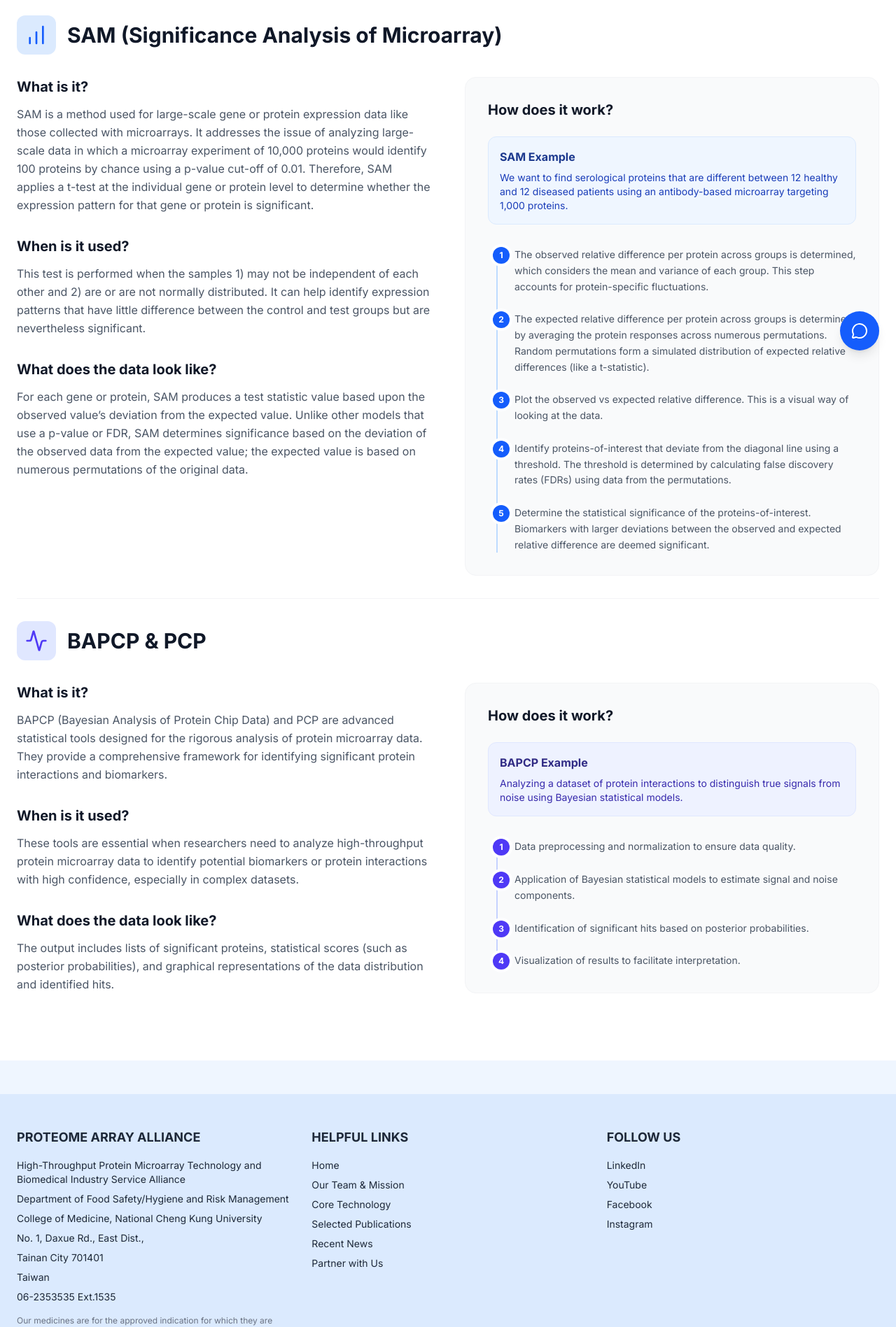
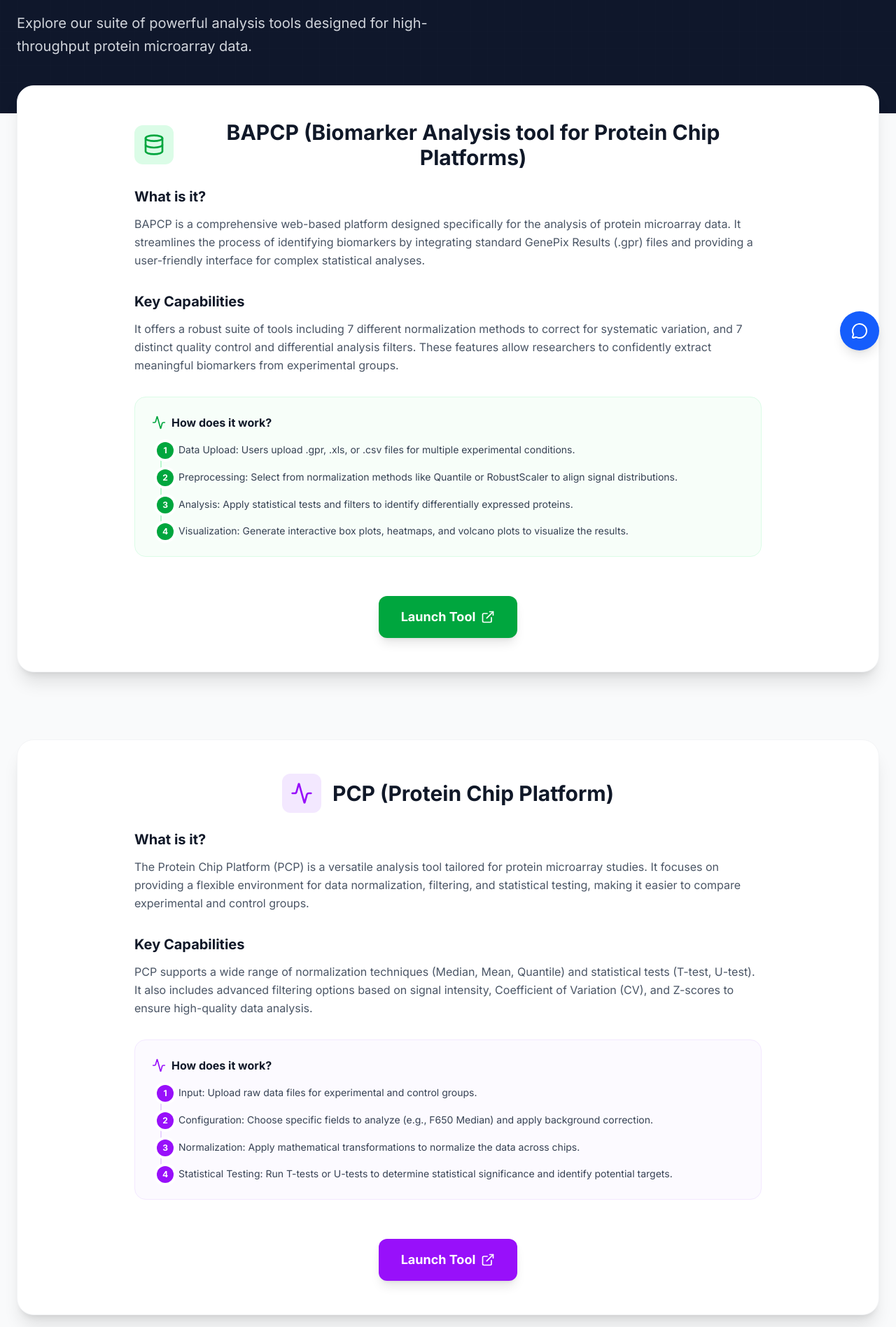
Before and after one commit to vishxrad/hitlab-website, a Next.js app: page /tools in a window 1280 px wide. Shown: the part 275-2172 px from the top of the page at 70% size. Built offline with nearby package versions, Linux system fonts and the light colour scheme.

Commit message:
yeah tools

```diff
--- a/app/locales/en/tools.json
+++ b/app/locales/en/tools.json
@@ -1,5 +1,6 @@
 {
   "title": "Data Analysis Tools",
+  "launchTool": "Launch Tool",
   "sam": {
     "title": "SAM (Significance Analysis of Microarray)",
     "whatIsIt": {
@@ -30,31 +31,43 @@
     }
   },
   "bapcp": {
-    "title": "BAPCP & PCP",
+    "title": "BAPCP (Biomarker Analysis tool for Protein Chip Platforms)",
     "whatIsIt": {
       "title": "What is it?",
-      "content": "BAPCP (Bayesian Analysis of Protein Chip Data) and PCP are advanced statistical tools designed for the rigorous analysis of protein microarray data. They provide a comprehensive framework for identifying significant protein interactions and biomarkers."
+      "content": "BAPCP is a comprehensive web-based platform designed specifically for the analysis of protein microarray data. It streamlines the process of identifying biomarkers by integrating standard GenePix Results (.gpr) files and providing a user-friendly interface for complex statistical analyses."
     },
-    "whenIsItUsed": {
-      "title": "When is it used?",
-      "content": "These tools are essential when researchers need to analyze high-throughput protein microarray data to identify potential biomarkers or protein interactions with high confidence, especially in complex datasets."
+    "capabilities": {
+      "title": "Key Capabilities",
+      "content": "It offers a robust suite of tools including 7 different normalization methods to correct for systematic variation, and 7 distinct quality control and differential analysis filters. These features allow researchers to confidently extract meaningful biomarkers from experimental groups."
     },
-    "howDoesItWork": {
+    "workflow": {
       "title": "How does it work?",
-      "example": {
-        "title": "BAPCP Example",
-        "description": "Analyzing a dataset of protein interactions to distinguish true signals from noise using Bayesian statistical models."
-      },
       "steps": [
-        "Data preprocessing and normalization to ensure data quality.",
-        "Application of Bayesian statistical models to estimate signal and noise components.",
-        "Identification of significant hits based on posterior probabilities.",
-        "Visualization of results to facilitate interpretation."
+        "Data Upload: Users upload .gpr, .xls, or .csv files for multiple experimental conditions.",
+        "Preprocessing: Select from normalization methods like Quantile or RobustScaler to align signal distributions.",
+        "Analysis: Apply statistical tests and filters to identify differentially expressed proteins.",
+        "Visualization: Generate interactive box plots, heatmaps, and volcano plots to visualize the results."
       ]
+    }
+  },
+  "pcp": {
+    "title": "PCP (Protein Chip Platform)",
+    "whatIsIt": {
+      "title": "What is it?",
+      "content": "The Protein Chip Platform (PCP) is a versatile analysis tool tailored for protein microarray studies. It focuses on providing a flexible environment for data normalization, filtering, and statistical testing, making it easier to compare experimental and control groups."
     },
-    "dataLookLike": {
-      "title": "What does the data look like?",
-      "content": "The output includes lists of significant proteins, statistical scores (such as posterior probabilities), and graphical representations of the data distribution and identified hits."
+    "capabilities": {
+      "title": "Key Capabilities",
+      "content": "PCP supports a wide range of normalization techniques (Median, Mean, Quantile) and statistical tests (T-test, U-test). It also includes advanced filtering options based on signal intensity, Coefficient of Variation (CV), and Z-scores to ensure high-quality data analysis."
+    },
+    "workflow": {
+      "title": "How does it work?",
+      "steps": [
+        "Input: Upload raw data files for experimental and control groups.",
+        "Configuration: Choose specific fields to analyze (e.g., F650 Median) and apply background correction.",
+        "Normalization: Apply mathematical transformations to normalize the data across chips.",
+        "Statistical Testing: Run T-tests or U-tests to determine statistical significance and identify potential targets."
+      ]
     }
   }
 }
--- a/app/locales/zh-TW/tools.json
+++ b/app/locales/zh-TW/tools.json
@@ -1,5 +1,6 @@
 {
   "title": "資料分析工具",
+  "launchTool": "啟動工具",
   "sam": {
     "title": "SAM (微陣列顯著性分析)",
     "whatIsIt": {
@@ -30,31 +31,43 @@
     }
   },
   "bapcp": {
-    "title": "BAPCP & PCP",
+    "title": "BAPCP (蛋白質晶片平台生物標記分析工具)",
     "whatIsIt": {
       "title": "這是什麼？",
-      "content": "BAPCP (蛋白質晶片數據的貝葉斯分析) 和 PCP 是專為嚴格分析蛋白質微陣列數據而設計的高級統計工具。它們提供了一個全面的框架來識別顯著的蛋白質相互作用和生物標誌物。"
+      "content": "BAPCP 是一個專為蛋白質微陣列數據分析設計的綜合性網頁平台。它通過整合標準 GenePix 結果 (.gpr) 檔案並提供用於複雜統計分析的用戶友好界面，簡化了生物標記識別的過程。"
     },
-    "whenIsItUsed": {
-      "title": "什麼時候使用？",
-      "content": "當研究人員需要分析高通量蛋白質微陣列數據以高可信度識別潛在的生物標誌物或蛋白質相互作用時，特別是在複雜的數據集中，這些工具至關重要。"
+    "capabilities": {
+      "title": "主要功能",
+      "content": "它提供了一套強大的工具，包括 7 種不同的標準化方法來校正系統變異，以及 7 種獨特的品質控制和差異分析過濾器。這些功能使研究人員能夠自信地從實驗組中提取有意義的生物標記。"
     },
-    "howDoesItWork": {
+    "workflow": {
       "title": "它是如何運作的？",
-      "example": {
-        "title": "BAPCP 範例",
-        "description": "使用貝葉斯統計模型分析蛋白質相互作用數據集，以區分真實信號和噪聲。"
-      },
       "steps": [
-        "數據預處理和標準化以確保數據質量。",
-        "應用貝葉斯統計模型來估計信號和噪聲分量。",
-        "根據後驗概率識別顯著結果。",
-        "結果的可視化以促進解釋。"
+        "數據上傳：用戶上傳多個實驗條件的 .gpr、.xls 或 .csv 檔案。",
+        "預處理：選擇標準化方法（如分位數或 RobustScaler）以對齊信號分佈。",
+        "分析：應用統計測試和過濾器以識別差異表達的蛋白質。",
+        "視覺化：生成交互式箱形圖、熱圖和火山圖以視覺化結果。"
       ]
+    }
+  },
+  "pcp": {
+    "title": "PCP (蛋白質晶片平台)",
+    "whatIsIt": {
+      "title": "這是什麼？",
+      "content": "蛋白質晶片平台 (PCP) 是一個專為蛋白質微陣列研究量身定制的多功能分析工具。它專注於為數據標準化、過濾和統計測試提供靈活的環境，使比較實驗組和對照組變得更加容易。"
     },
-    "dataLookLike": {
-      "title": "數據看起來像什麼？",
-      "content": "輸出包括顯著蛋白質列表、統計分數（如後驗概率）以及數據分佈和識別結果的圖形表示。"
+    "capabilities": {
+      "title": "主要功能",
+      "content": "PCP 支援廣泛的標準化技術（中位數、平均值、分位數）和統計測試（T 檢驗、U 檢驗）。它還包括基於信號強度、變異係數 (CV) 和 Z 分數的高級過濾選項，以確保高質量的數據分析。"
+    },
+    "workflow": {
+      "title": "它是如何運作的？",
+      "steps": [
+        "輸入：上傳實驗組和對照組的原始數據檔案。",
+        "配置：選擇要分析的特定欄位（例如 F650 中位數）並應用背景校正。",
+        "標準化：應用數學轉換以標準化跨晶片的數據。",
+        "統計測試：運行 T 檢驗或 U 檢驗以確定統計顯著性並識別潛在目標。"
+      ]
     }
   }
 }
--- a/app/tools/page.tsx
+++ b/app/tools/page.tsx
@@ -1,48 +1,202 @@
 'use client';
 import { useTranslation } from 'react-i18next';
-import { BarChart, Activity } from 'lucide-react';
+import { BarChart, Database, Activity, CheckCircle2, ExternalLink } from 'lucide-react';
+import { motion } from 'framer-motion';
 
 export default function Tools() {
   const { t } = useTranslation();
 
+  const fadeInUp = {
+    initial: { opacity: 0, y: 20 },
+    animate: { opacity: 1, y: 0 },
+    transition: { duration: 0.5 }
+  };
+
   return (
-    <div className="min-h-screen bg-white pt-24 pb-16">
-      <div className="max-w-7xl mx-auto px-6">
-        <div className="mb-12">
-          <h1 className="text-4xl font-bold text-gray-900 mb-4">{t('tools.title')}</h1>
+    <div className="min-h-screen bg-gray-50">
+      {/* Hero Section */}
+      <section className="relative bg-slate-900 pt-32 pb-20 overflow-hidden">
+        <div className="absolute inset-0 bg-[linear-gradient(to_right,#80808012_1px,transparent_1px),linear-gradient(to_bottom,#80808012_1px,transparent_1px)] bg-[size:24px_24px] opacity-20"></div>
+        <div className="absolute top-0 left-1/2 -translate-x-1/2 w-[800px] h-[500px] bg-blue-500/20 rounded-full blur-3xl -z-10"></div>
+
+        <div className="max-w-7xl mx-auto px-6 relative z-10">
+          <motion.div
+            initial={{ opacity: 0, y: 20 }}
+            animate={{ opacity: 1, y: 0 }}
+            transition={{ duration: 0.6 }}
+            className="max-w-3xl"
+          >
+            <h1 className="text-4xl md:text-6xl font-bold text-white mb-6 tracking-tight">
+              {t('tools.title')}
+            </h1>
+            <p className="text-xl text-gray-300 leading-relaxed max-w-2xl">
+              Explore our suite of powerful analysis tools designed for high-throughput protein microarray data.
+            </p>
+          </motion.div>
+        </div>
+      </section>
+
+      <div className="max-w-7xl mx-auto px-6 -mt-10 pb-24 space-y-24 relative z-10">
+
+        {/* BAPCP Section */}
+        <motion.section
+          initial="initial"
+          whileInView="animate"
+          viewport={{ once: true }}
+          variants={fadeInUp}
+          className="bg-white rounded-3xl shadow-xl overflow-hidden border border-gray-100"
+        >
+          <div className="p-8 lg:p-12">
+            <div className="flex flex-col items-center text-center max-w-4xl mx-auto">
+              <div className="flex items-center gap-4 mb-6">
+                <div className="p-3 bg-green-100 rounded-xl text-green-600">
+                  <Database className="w-8 h-8" />
+                </div>
+                <h2 className="text-3xl font-bold text-gray-900">{t('tools.bapcp.title')}</h2>
               </div>
 
+              <div className="space-y-8 w-full text-left">
+                <div className="prose prose-lg prose-green max-w-none">
+                  <h3 className="text-xl font-bold text-gray-900 mb-3">{t('tools.bapcp.whatIsIt.title')}</h3>
+                  <p className="text-gray-600 leading-relaxed">{t('tools.bapcp.whatIsIt.content')}</p>
+                </div>
+
+                <div className="prose prose-lg prose-green max-w-none">
+                  <h3 className="text-xl font-bold text-gray-900 mb-3">{t('tools.bapcp.capabilities.title')}</h3>
+                  <p className="text-gray-600 leading-relaxed">{t('tools.bapcp.capabilities.content')}</p>
+                </div>
+
+                <div className="bg-green-50/50 rounded-2xl p-6 border border-green-100">
+                  <h3 className="font-bold text-gray-900 mb-4 flex items-center gap-2">
+                    <Activity className="w-5 h-5 text-green-600" />
+                    {t('tools.bapcp.workflow.title')}
+                  </h3>
+                  <ol className="space-y-4 relative border-l-2 border-green-200 ml-3">
+                    {(t('tools.bapcp.workflow.steps', { returnObjects: true }) as string[]).map((step, index) => (
+                      <li key={index} className="ml-6 relative">
+                        <span className="absolute -left-[31px] top-0 flex h-6 w-6 items-center justify-center rounded-full bg-green-600 text-xs font-bold text-white ring-4 ring-white">
+                          {index + 1}
+                        </span>
+                        <p className="text-gray-700 text-sm leading-relaxed">{step}</p>
+                      </li>
+                    ))}
+                  </ol>
+                </div>
+
+                <div className="flex justify-center pt-6">
+                  <a
+                    href="https://cosbi.ee.ncku.edu.tw/bapcp/home/"
+                    target="_blank"
+                    rel="noopener noreferrer"
+                    className="inline-flex items-center gap-2 px-8 py-4 bg-green-600 text-white rounded-xl font-bold text-lg hover:bg-green-700 transition-colors shadow-lg hover:shadow-xl transform hover:-translate-y-1"
+                  >
+                    {t('tools.launchTool')}
+                    <ExternalLink className="w-5 h-5" />
+                  </a>
+                </div>
+              </div>
+            </div>
+          </div>
+        </motion.section>
+
+        {/* PCP Section */}
+        <motion.section
+          initial="initial"
+          whileInView="animate"
+          viewport={{ once: true }}
+          variants={fadeInUp}
+          className="bg-white rounded-3xl shadow-xl overflow-hidden border border-gray-100"
+        >
+          <div className="p-8 lg:p-12">
+            <div className="flex flex-col items-center text-center max-w-4xl mx-auto">
+              <div className="flex items-center gap-4 mb-6">
+                <div className="p-3 bg-purple-100 rounded-xl text-purple-600">
+                  <Activity className="w-8 h-8" />
+                </div>
+                <h2 className="text-3xl font-bold text-gray-900">{t('tools.pcp.title')}</h2>
+              </div>
+
+              <div className="space-y-8 w-full text-left">
+                <div className="prose prose-lg prose-purple max-w-none">
+                  <h3 className="text-xl font-bold text-gray-900 mb-3">{t('tools.pcp.whatIsIt.title')}</h3>
+                  <p className="text-gray-600 leading-relaxed">{t('tools.pcp.whatIsIt.content')}</p>
+                </div>
+
+                <div className="prose prose-lg prose-purple max-w-none">
+                  <h3 className="text-xl font-bold text-gray-900 mb-3">{t('tools.pcp.capabilities.title')}</h3>
+                  <p className="text-gray-600 leading-relaxed">{t('tools.pcp.capabilities.content')}</p>
+                </div>
+
+                <div className="bg-purple-50/50 rounded-2xl p-6 border border-purple-100">
+                  <h3 className="font-bold text-gray-900 mb-4 flex items-center gap-2">
+                    <Activity className="w-5 h-5 text-purple-600" />
+                    {t('tools.pcp.workflow.title')}
+                  </h3>
+                  <ol className="space-y-4 relative border-l-2 border-purple-200 ml-3">
+                    {(t('tools.pcp.workflow.steps', { returnObjects: true }) as string[]).map((step, index) => (
+                      <li key={index} className="ml-6 relative">
+                        <span className="absolute -left-[31px] top-0 flex h-6 w-6 items-center justify-center rounded-full bg-purple-600 text-xs font-bold text-white ring-4 ring-white">
+                          {index + 1}
+                        </span>
+                        <p className="text-gray-700 text-sm leading-relaxed">{step}</p>
+                      </li>
+                    ))}
+                  </ol>
+                </div>
+
+                <div className="flex justify-center pt-6">
+                  <a
+                    href="https://cosbi.ee.ncku.edu.tw/PCP/pcp_v2/pcp/"
+                    target="_blank"
+                    rel="noopener noreferrer"
+                    className="inline-flex items-center gap-2 px-8 py-4 bg-purple-600 text-white rounded-xl font-bold text-lg hover:bg-purple-700 transition-colors shadow-lg hover:shadow-xl transform hover:-translate-y-1"
+                  >
+                    {t('tools.launchTool')}
+                    <ExternalLink className="w-5 h-5" />
+                  </a>
+                </div>
+              </div>
+            </div>
+          </div>
+        </motion.section>
+
         {/* SAM Analysis Section */}
-        <section className="py-8 border-t border-gray-100">
-          <div className="flex items-center gap-4 mb-8">
+        <motion.section
+          initial="initial"
+          whileInView="animate"
+          viewport={{ once: true }}
+          variants={fadeInUp}
+          className="bg-white rounded-3xl shadow-xl overflow-hidden border border-gray-100"
+        >
+          <div className="grid lg:grid-cols-2">
+            <div className="p-8 lg:p-12 flex flex-col justify-center">
+              <div className="flex items-center gap-4 mb-6">
                 <div className="p-3 bg-blue-100 rounded-xl text-blue-600">
                   <BarChart className="w-8 h-8" />
                 </div>
                 <h2 className="text-3xl font-bold text-gray-900">{t('tools.sam.title')}</h2>
               </div>
 
-          <div className="grid lg:grid-cols-2 gap-12">
               <div className="space-y-8">
-              {/* What is it? */}
-              <div className="prose prose-blue max-w-none">
+                <div className="prose prose-lg prose-blue max-w-none">
                   <h3 className="text-xl font-bold text-gray-900 mb-3">{t('tools.sam.whatIsIt.title')}</h3>
                   <p className="text-gray-600 leading-relaxed">{t('tools.sam.whatIsIt.content')}</p>
                 </div>
 
-              {/* When is it used? */}
-              <div className="prose prose-blue max-w-none">
+                <div className="prose prose-lg prose-blue max-w-none">
                   <h3 className="text-xl font-bold text-gray-900 mb-3">{t('tools.sam.whenIsItUsed.title')}</h3>
                   <p className="text-gray-600 leading-relaxed">{t('tools.sam.whenIsItUsed.content')}</p>
                 </div>
 
-              {/* Data Look Like */}
-              <div className="prose prose-blue max-w-none">
+                <div className="prose prose-lg prose-blue max-w-none">
                   <h3 className="text-xl font-bold text-gray-900 mb-3">{t('tools.sam.dataLookLike.title')}</h3>
                   <p className="text-gray-600 leading-relaxed">{t('tools.sam.dataLookLike.content')}</p>
                 </div>
               </div>
+            </div>
 
-            <div className="bg-gray-50 rounded-2xl p-8 border border-gray-100">
+            <div className="bg-gray-50 p-8 lg:p-12 border-l border-gray-200">
+              <div className="bg-white rounded-2xl p-8 shadow-sm border border-gray-100 h-full">
                 <h3 className="text-xl font-bold text-gray-900 mb-6">{t('tools.sam.howDoesItWork.title')}</h3>
 
                 <div className="mb-8 p-4 bg-blue-50 rounded-xl border border-blue-100">
@@ -50,10 +204,10 @@ export default function Tools() {
                   <p className="text-sm text-blue-800">{t('tools.sam.howDoesItWork.example.description')}</p>
                 </div>
 
-              <ol className="space-y-6 relative border-l-2 border-blue-200 ml-3">
+                <ol className="space-y-8 relative border-l-2 border-blue-200 ml-3">
                   {(t('tools.sam.howDoesItWork.steps', { returnObjects: true }) as string[]).map((step, index) => (
-                  <li key={index} className="ml-6 relative">
-                    <span className="absolute -left-[31px] top-0 flex h-6 w-6 items-center justify-center rounded-full bg-blue-600 text-xs font-bold text-white ring-4 ring-white">
+                    <li key={index} className="ml-8 relative">
+                      <span className="absolute -left-[41px] top-0 flex h-8 w-8 items-center justify-center rounded-full bg-blue-600 text-sm font-bold text-white ring-4 ring-white shadow-sm">
                         {index + 1}
                       </span>
                       <p className="text-gray-600 text-sm leading-relaxed">{step}</p>
@@ -62,59 +216,9 @@ export default function Tools() {
                 </ol>
               </div>
             </div>
-        </section>
+          </div>
+        </motion.section>
 
-        {/* BAPCP & PCP Analysis Section */}
-        <section className="py-8 border-t border-gray-100">
-          <div className="flex items-center gap-4 mb-8">
-            <div className="p-3 bg-indigo-100 rounded-xl text-indigo-600">
-              <Activity className="w-8 h-8" />
-            </div>
-            <h2 className="text-3xl font-bold text-gray-900">{t('tools.bapcp.title')}</h2>
-          </div>
-
-          <div className="grid lg:grid-cols-2 gap-12">
-            <div className="space-y-8">
-              {/* What is it? */}
-              <div className="prose prose-indigo max-w-none">
-                <h3 className="text-xl font-bold text-gray-900 mb-3">{t('tools.bapcp.whatIsIt.title')}</h3>
-                <p className="text-gray-600 leading-relaxed">{t('tools.bapcp.whatIsIt.content')}</p>
-              </div>
-
-              {/* When is it used? */}
-              <div className="prose prose-indigo max-w-none">
-                <h3 className="text-xl font-bold text-gray-900 mb-3">{t('tools.bapcp.whenIsItUsed.title')}</h3>
-                <p className="text-gray-600 leading-relaxed">{t('tools.bapcp.whenIsItUsed.content')}</p>
-              </div>
-
-              {/* Data Look Like */}
-              <div className="prose prose-indigo max-w-none">
-                <h3 className="text-xl font-bold text-gray-900 mb-3">{t('tools.bapcp.dataLookLike.title')}</h3>
-                <p className="text-gray-600 leading-relaxed">{t('tools.bapcp.dataLookLike.content')}</p>
-              </div>
-            </div>
-
-            <div className="bg-gray-50 rounded-2xl p-8 border border-gray-100">
-              <h3 className="text-xl font-bold text-gray-900 mb-6">{t('tools.bapcp.howDoesItWork.title')}</h3>
-
-              <div className="mb-8 p-4 bg-indigo-50 rounded-xl border border-indigo-100">
-                <h4 className="font-bold text-indigo-900 mb-2">{t('tools.bapcp.howDoesItWork.example.title')}</h4>
-                <p className="text-sm text-indigo-800">{t('tools.bapcp.howDoesItWork.example.description')}</p>
-              </div>
-
-              <ol className="space-y-6 relative border-l-2 border-indigo-200 ml-3">
-                {(t('tools.bapcp.howDoesItWork.steps', { returnObjects: true }) as string[]).map((step, index) => (
-                  <li key={index} className="ml-6 relative">
-                    <span className="absolute -left-[31px] top-0 flex h-6 w-6 items-center justify-center rounded-full bg-indigo-600 text-xs font-bold text-white ring-4 ring-white">
-                      {index + 1}
-                    </span>
-                    <p className="text-gray-600 text-sm leading-relaxed">{step}</p>
-                  </li>
-                ))}
-              </ol>
-            </div>
-          </div>
-        </section>
       </div>
     </div>
   );
```
Also changed, not shown: public/images/bapcp-diagram.png (added). Lines whose indentation alone changed are shown as unchanged.
